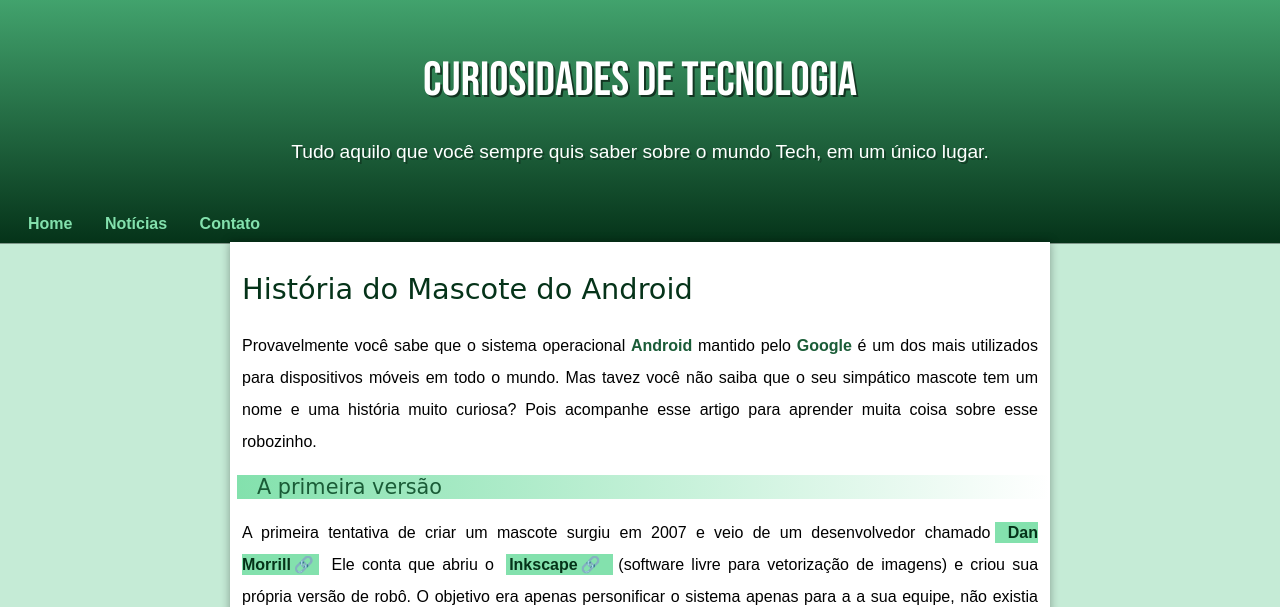
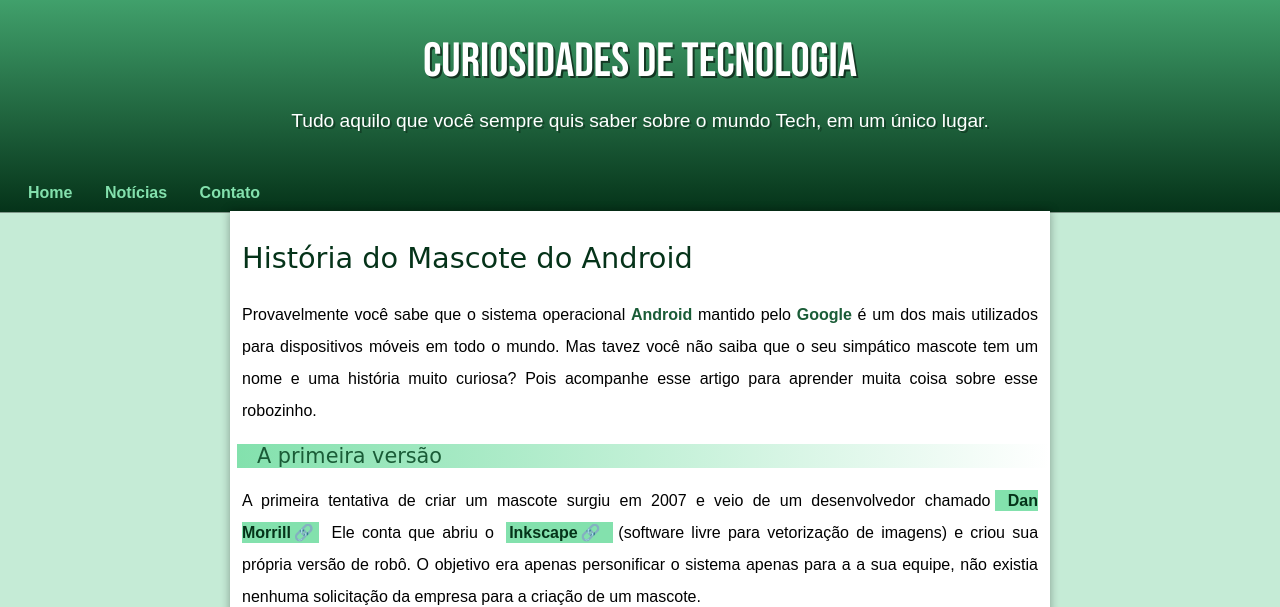
Before and after one commit to diegoramosds/projeto-android, a plain HTML site: page index.html in a window 1280 px wide. Shown: the top 607 px of the page. Drawn offline with Linux system fonts and the light colour scheme.

Commit message:
Update style.css

```diff
--- a/estilo/style.css
+++ b/estilo/style.css
@@ -40,7 +40,7 @@
         color: white;
         text-align: center;
          padding:60px;
-        padding-top: 60px;
+        padding-top: 73px;
         margin:-48px ;
         margin-right: -8px;
         margin-left: -8px;
@@ -54,6 +54,8 @@
       font-family: var(--fonte-destaque) ;
       font-size: 3em;
       text-shadow: 2px 2px 0px rgba(0, 0, 0, 0.562) ;
+      margin: auto;
+      margin-bottom: 20px;
 
 
 
@@ -62,7 +64,7 @@
 
       color: white;
     text-align: center;
-
+   margin: auto;
 
       margin-top: auto;
       margin-bottom: 20px;
```
